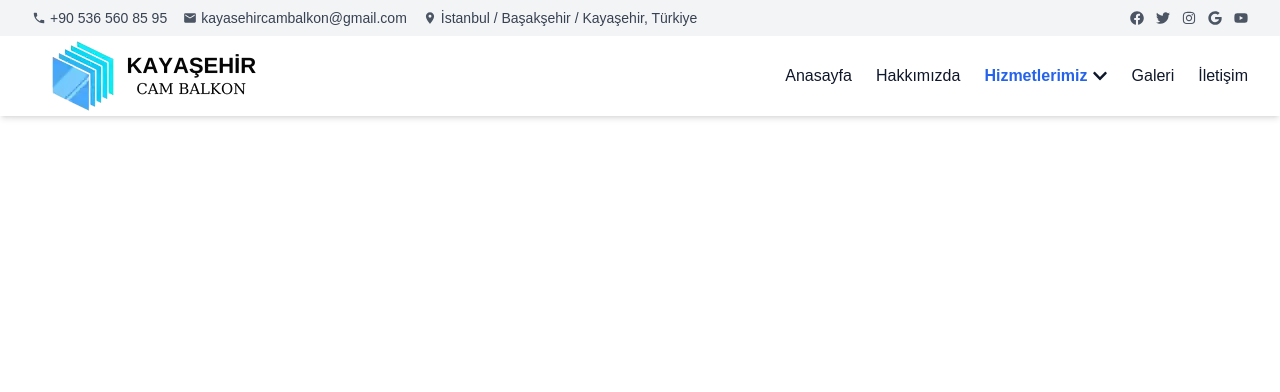
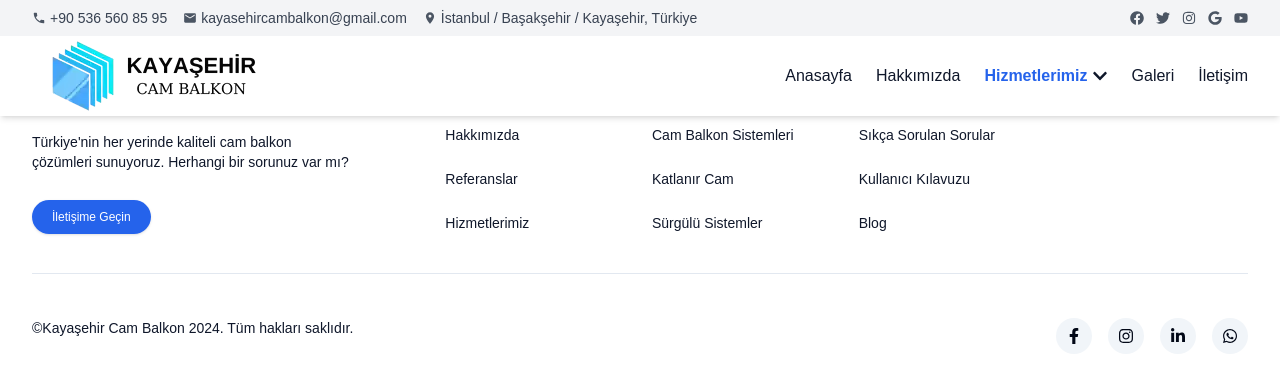
Before and after one commit to yunusmertofficial/kayasehircambalkon, a Next.js app: page /services/deneme in a window 1280 px wide. Shown: the top 392 px of the page. Built offline with nearby package versions, Linux system fonts and the light colour scheme.

Commit message:
Add Footer component and refactor layout to include Header and Footer

```diff
--- a/src/app/layout.tsx
+++ b/src/app/layout.tsx
@@ -1,7 +1,8 @@
 import type { Metadata } from "next";
 import localFont from "next/font/local";
 import "./globals.css";
-import Navbar from "@/components/Header";
+import Header from "@/components/Header";
+import Footer from "@/components/Footer";
 
 const geistSans = localFont({
   src: "./fonts/GeistVF.woff",
@@ -29,8 +30,9 @@ export default function RootLayout({
       <body
         className={`${geistSans.variable} ${geistMono.variable} antialiased`}
       >
-        <Navbar />
+        <Header />
         {children}
+        <Footer />
       </body>
     </html>
   );
--- a/src/app/page.tsx
+++ b/src/app/page.tsx
@@ -1,6 +1,5 @@
 import Carousel from "@/components/Carousel";
 import GlassBalconyPriceCalculator from "@/components/GlassBalconyPriceCalculator";
-import Image from "next/image";
 
 export default function Home() {
   return (
@@ -43,53 +42,6 @@ export default function Home() {
             </a>
           </div>
         </main>
-        <footer className="row-start-3 flex gap-6 flex-wrap items-center justify-center">
-          <a
-            className="flex items-center gap-2 hover:underline hover:underline-offset-4"
-            href="https://nextjs.org/learn?utm_source=create-next-app&utm_medium=appdir-template-tw&utm_campaign=create-next-app"
-            target="_blank"
-            rel="noopener noreferrer"
-          >
-            <Image
-              aria-hidden
-              src="/file.svg"
-              alt="File icon"
-              width={16}
-              height={16}
-            />
-            Learn
-          </a>
-          <a
-            className="flex items-center gap-2 hover:underline hover:underline-offset-4"
-            href="https://vercel.com/templates?framework=next.js&utm_source=create-next-app&utm_medium=appdir-template-tw&utm_campaign=create-next-app"
-            target="_blank"
-            rel="noopener noreferrer"
-          >
-            <Image
-              aria-hidden
-              src="/window.svg"
-              alt="Window icon"
-              width={16}
-              height={16}
-            />
-            Examples
-          </a>
-          <a
-            className="flex items-center gap-2 hover:underline hover:underline-offset-4"
-            href="https://nextjs.org?utm_source=create-next-app&utm_medium=appdir-template-tw&utm_campaign=create-next-app"
-            target="_blank"
-            rel="noopener noreferrer"
-          >
-            <Image
-              aria-hidden
-              src="/globe.svg"
-              alt="Globe icon"
-              width={16}
-              height={16}
-            />
-            Go to nextjs.org →
-          </a>
-        </footer>
       </div>
     </>
   );
--- /dev/null
+++ b/src/components/Footer/FooterLinks.tsx
@@ -0,0 +1,56 @@
+import React from "react";
+
+const linksData = [
+  {
+    title: "Hakkımızda",
+    links: [
+      { name: "Hakkımızda", href: "/hakkimizda" },
+      { name: "Referanslar", href: "/referanslar" },
+      { name: "Hizmetlerimiz", href: "/hizmetlerimiz" },
+    ],
+  },
+  {
+    title: "Ürünler",
+    links: [
+      { name: "Cam Balkon Sistemleri", href: "/urunler/cam-balkon" },
+      { name: "Katlanır Cam", href: "/urunler/katlanir-cam" },
+      { name: "Sürgülü Sistemler", href: "/urunler/surgulu-sistemler" },
+    ],
+  },
+  {
+    title: "Kaynaklar",
+    links: [
+      { name: "Sıkça Sorulan Sorular", href: "/sss" },
+      { name: "Kullanıcı Kılavuzu", href: "/kullanim-kilavuzu" },
+      { name: "Blog", href: "/blog" },
+    ],
+  },
+];
+
+export const FooterLinks = () => {
+  return (
+    <>
+      {linksData.map((section, index) => (
+        <div key={index} className="text-left">
+          <h4 className="text-lg font-medium text-foreground mb-2">
+            {section.title}
+          </h4>
+          <hr />
+          <br />
+          <ul className="text-sm space-y-6">
+            {section.links.map((link, idx) => (
+              <li key={idx}>
+                <a
+                  href={link.href}
+                  className="text-secondary-foreground hover:text-foreground transition-all"
+                >
+                  {link.name}
+                </a>
+              </li>
+            ))}
+          </ul>
+        </div>
+      ))}
+    </>
+  );
+};
--- /dev/null
+++ b/src/components/Footer/FooterLogo.tsx
@@ -0,0 +1,27 @@
+import React from "react";
+
+export const FooterLogo = () => {
+  return (
+    <div className="col-span-full lg:col-span-2 mb-10 lg:mb-0">
+      <a
+        href="https://kayasehircambalkon.com"
+        className="flex justify-center lg:justify-start"
+      >
+        <div className="text-3xl font-bold text-primary">
+          Kayaşehir Cam Balkon
+        </div>
+      </a>
+      <p className="py-8 text-sm text-secondary-foreground lg:max-w-xs text-center lg:text-left">
+        {
+          "Türkiye'nin her yerinde kaliteli cam balkon çözümleri sunuyoruz. Herhangi bir sorunuz var mı?"
+        }
+      </p>
+      <a
+        href="/iletisim"
+        className="py-2.5 px-5 h-9 bg-primary text-primary-foreground rounded-full text-xs text-white mx-auto lg:mx-0 shadow hover:bg-primary-foreground transition-all"
+      >
+        İletişime Geçin
+      </a>
+    </div>
+  );
+};
--- /dev/null
+++ b/src/components/Footer/FooterSocials.tsx
@@ -0,0 +1,42 @@
+import React from "react";
+import {
+  FaFacebookF,
+  FaInstagram,
+  FaLinkedinIn,
+  FaWhatsapp,
+} from "react-icons/fa";
+
+export const FooterSocials = () => {
+  return (
+    <div className="flex mt-4 space-x-4">
+      <a
+        href="https://facebook.com"
+        className="w-9 h-9 bg-muted flex justify-center items-center rounded-full hover:bg-primary transition-all"
+        aria-label="Facebook"
+      >
+        <FaFacebookF className="text-foreground" />
+      </a>
+      <a
+        href="https://instagram.com"
+        className="w-9 h-9 bg-muted flex justify-center items-center rounded-full hover:bg-primary transition-all"
+        aria-label="Instagram"
+      >
+        <FaInstagram className="text-foreground" />
+      </a>
+      <a
+        href="https://linkedin.com"
+        className="w-9 h-9 bg-muted flex justify-center items-center rounded-full hover:bg-primary transition-all"
+        aria-label="LinkedIn"
+      >
+        <FaLinkedinIn className="text-foreground" />
+      </a>
+      <a
+        href="https://wa.me"
+        className="w-9 h-9 bg-muted flex justify-center items-center rounded-full hover:bg-primary transition-all"
+        aria-label="WhatsApp"
+      >
+        <FaWhatsapp className="text-foreground" />
+      </a>
+    </div>
+  );
+};
--- /dev/null
+++ b/src/components/Footer/index.tsx
@@ -0,0 +1,32 @@
+import React from "react";
+import { FooterLogo } from "./FooterLogo";
+import { FooterLinks } from "./FooterLinks";
+import { FooterSocials } from "./FooterSocials";
+
+export default function Footer() {
+  return (
+    <footer className="w-full bg-background py-10">
+      <div className="container mx-auto px-6 lg:px-8">
+        <div className="grid grid-cols-2 sm:grid-cols-4 lg:grid-cols-6 gap-6">
+          <FooterLogo />
+          <FooterLinks />
+        </div>
+        <div className="py-7 border-t border-border mt-10">
+          <div className="flex flex-col lg:flex-row items-center justify-between">
+            <span className="text-sm text-secondary-foreground">
+              ©
+              <a
+                href="https://kayasehircambalkon.com"
+                className="hover:text-primary"
+              >
+                Kayaşehir Cam Balkon
+              </a>{" "}
+              2024. Tüm hakları saklıdır.
+            </span>
+            <FooterSocials />
+          </div>
+        </div>
+      </div>
+    </footer>
+  );
+}
```
